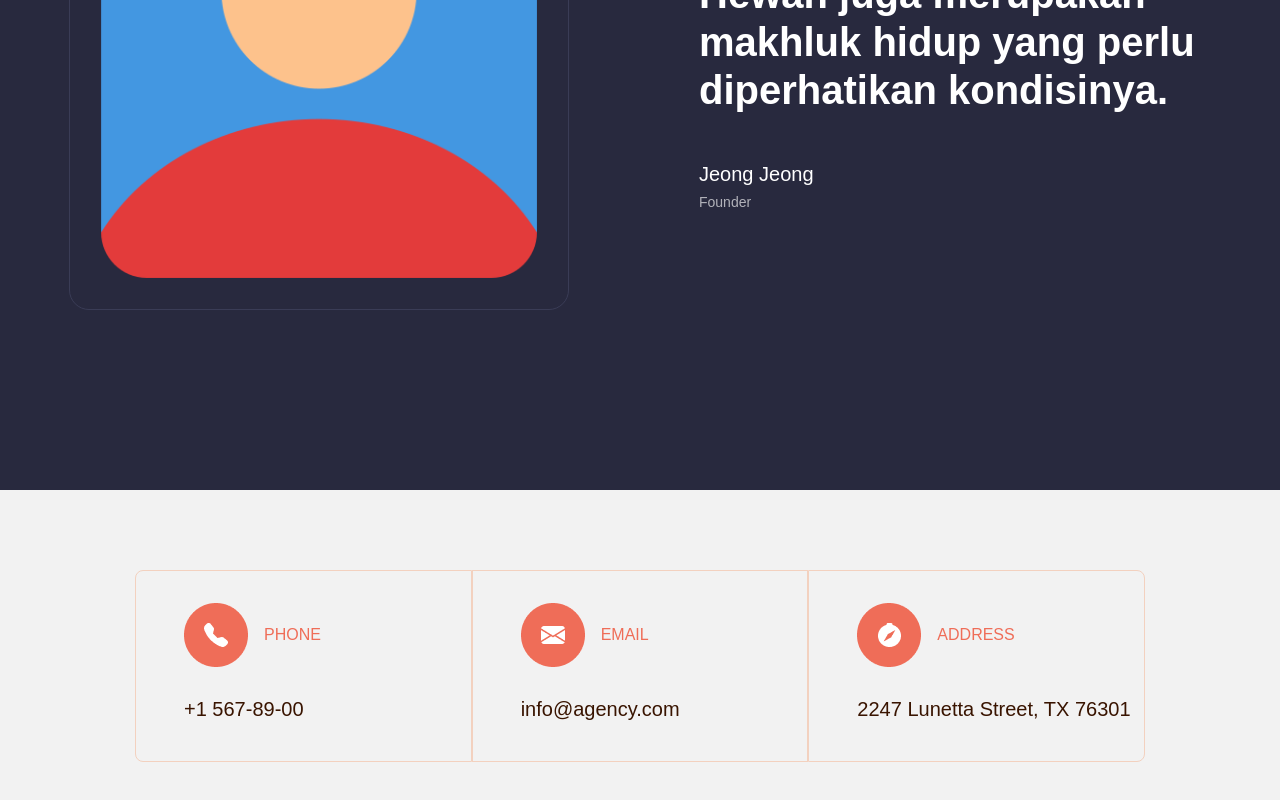
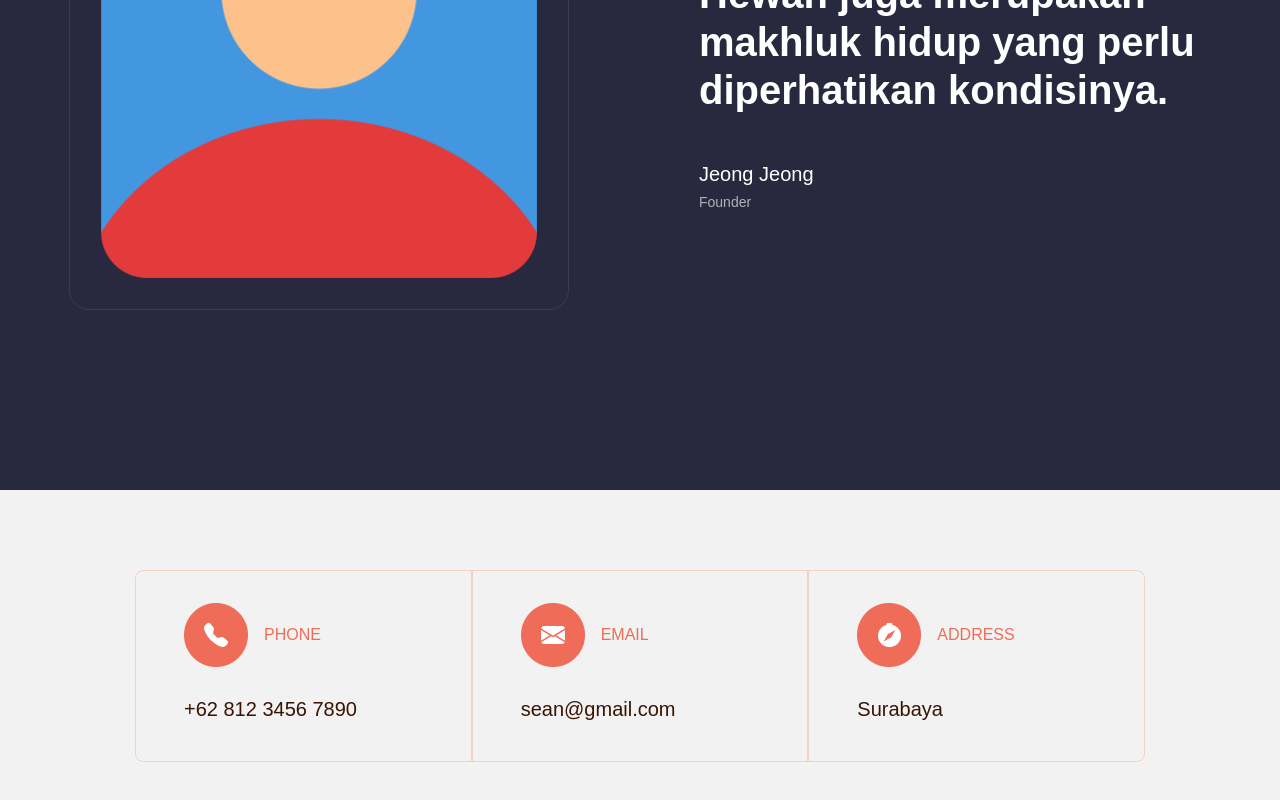
Before and after one commit to dimss113/Sean-fe, a React (Create React App) app: page / in a window 1280 px wide. Shown: the part 6494-7294 px from the top of the page. Built offline with nearby package versions, Linux system fonts and the light colour scheme.

Commit message:
feat: fix all problem

```diff
--- a/src/Layout/Footer/Footer.js
+++ b/src/Layout/Footer/Footer.js
@@ -1,7 +1,8 @@
 import React from "react";
 
 const Footer = () => {
-  return <div className="bg-purp flex flex-col justify-center px-[135px]">
+  return (
+    <div className="bg-purp flex flex-col justify-center px-[135px]">
       <div className="flex mt-[80px] mb-[80px]">
         <div className="w-[391px] h-[192px] rounded-l-lg border-[1px] border-second">
           <div className="flex flex-col">
@@ -12,7 +13,7 @@ const Footer = () => {
               </h1>
             </div>
             <h1 className="ml-[48px] mt-[26px] font-poppins leading-8 font-normal text-xl text-[#391400]">
-            +1 567-89-00
+              +62 812 3456 7890
             </h1>
           </div>
         </div>
@@ -25,7 +26,7 @@ const Footer = () => {
               </h1>
             </div>
             <h1 className="ml-[48px] mt-[26px] font-poppins leading-8 font-normal text-xl text-[#391400]">
-              info@agency.com
+              sean@gmail.com
             </h1>
           </div>
         </div>
@@ -38,7 +39,7 @@ const Footer = () => {
               </h1>
             </div>
             <h1 className="ml-[48px] mt-[26px] font-poppins leading-8 font-normal text-xl text-[#391400]">
-              2247 Lunetta Street, TX 76301
+              Surabaya
             </h1>
           </div>
         </div>
@@ -58,7 +59,8 @@ const Footer = () => {
       </div>
     </div>
   </div> */}
-  </div>;
+    </div>
+  );
 };
 
 export default Footer;
```
Lines whose indentation alone changed are shown as unchanged.
